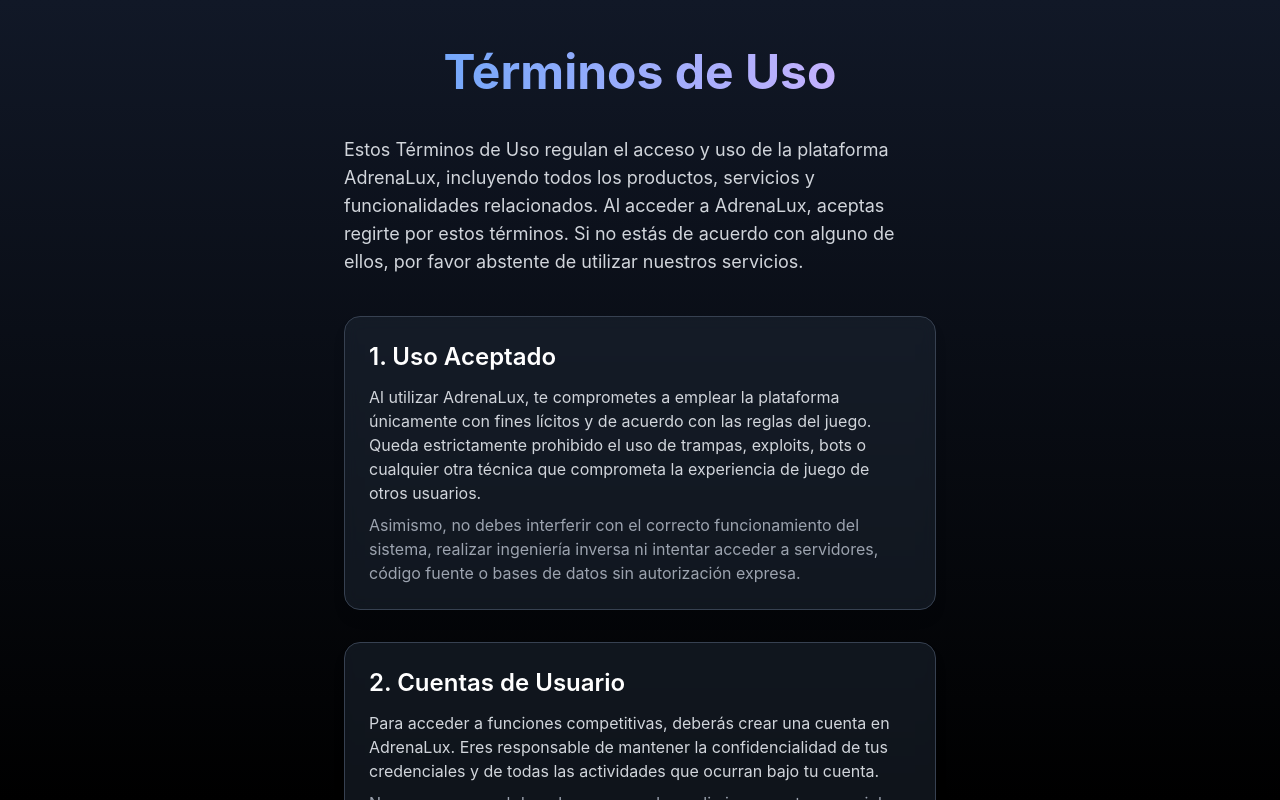
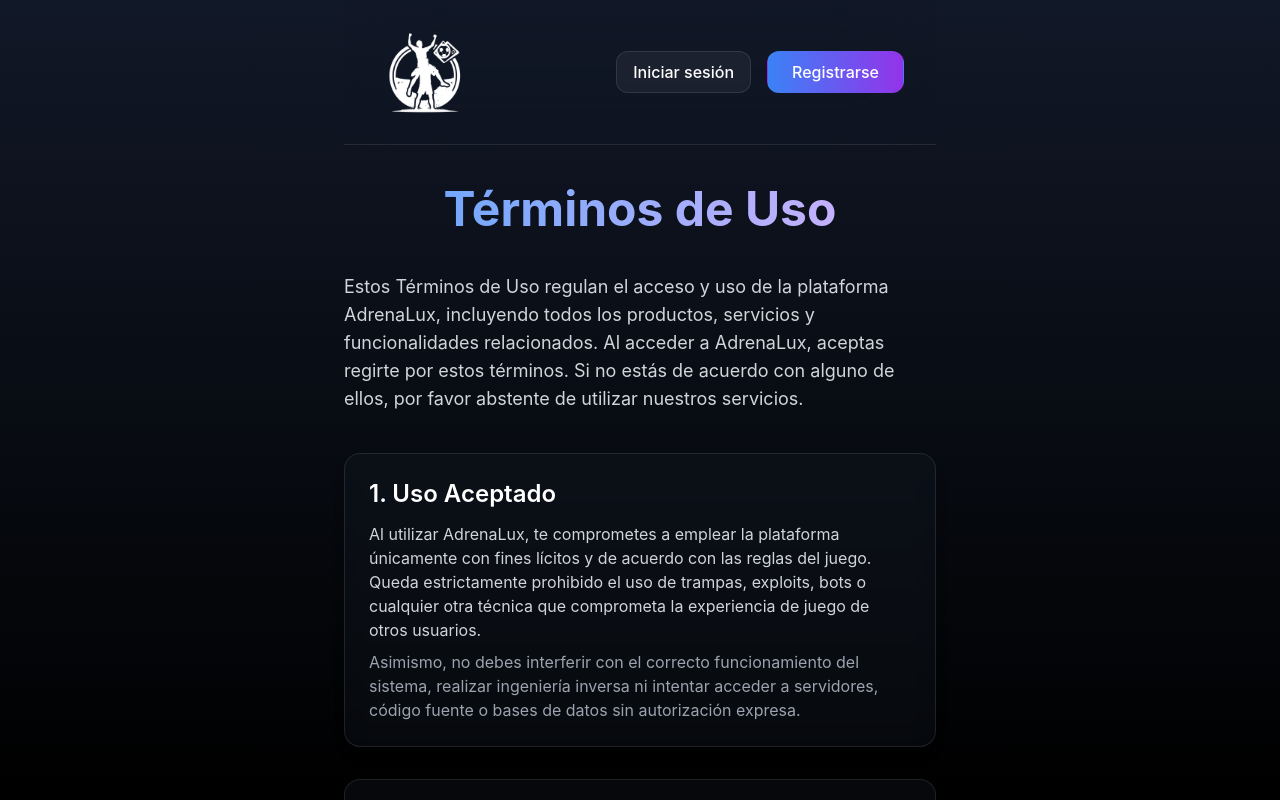
Before and after one commit to UNIZAR-30226-2025-05/adrenalux-frontend-web, a React (Vite) app: page /terminos in a window 1280 px wide. Built offline with nearby package versions, Linux system fonts and the light colour scheme.

Commit message:
Navbar en terminos

```diff
--- a/src/components/Terminos.jsx
+++ b/src/components/Terminos.jsx
@@ -1,4 +1,6 @@
 import { useEffect } from 'react';
+import { motion } from "framer-motion";
+import logo from "../assets/adrenalux_logo_white.png";
 
 const Terminos = () => {
   useEffect(() => {
@@ -10,11 +12,51 @@
     };
   }, []);
 
-  const sectionBoxStyle = "bg-gray-800/50 border border-gray-700 rounded-2xl p-6 shadow-lg backdrop-blur";
+    const handleLoginClick = () => navigate("/login");
+    const handleSignUpClick = () => navigate("/register");
+
+    const itemVariants = {
+        hidden: { y: 20, opacity: 0 },
+        visible: {
+        y: 0,
+        opacity: 1,
+        transition: { type: "spring", stiffness: 100 },
+        },
+    };
+
+  const sectionBoxStyle = "bg-gray-800/20 border border-white/10 rounded-2xl p-6 shadow-lg backdrop-blur";
 
   return (
     <div className="w-full h-screen flex justify-center bg-gradient-to-b from-gray-900 to-black overflow-y-auto">
-      <main className="w-full lg:w-1/2 px-6 py-8 md:py-12 space-y-10">
+      <main className="w-full lg:w-1/2 px-6 pb-8 md:pb-12 space-y-10">
+          {/* Navbar */}
+        <header className="w-full px-4 py-4 md:px-8 md:py-6 flex justify-between items-center z-50 backdrop-blur-2xl border-b border-white/10">
+            <motion.img
+            src={logo}
+            alt="AdrenaLux Logo"
+            className="w-16 md:w-24 cursor-pointer transition-all duration-500 hover:scale-105"
+            onClick={() => navigate("/")}
+            whileHover={{ scale: 1.05 }}
+            variants={itemVariants}
+            />
+            <nav className="flex gap-2 md:gap-4">
+            <motion.button
+                onClick={handleLoginClick}
+                className="bg-white/5 hover:bg-white/10 px-4 py-2 rounded-xl transition-all duration-300 border border-white/10 backdrop-blur-lg text-sm md:text-base"
+                variants={itemVariants}
+            >
+                Iniciar sesión
+            </motion.button>
+            <motion.button
+                onClick={handleSignUpClick}
+                className="relative bg-gradient-to-r from-blue-500 to-purple-600 hover:from-blue-400 hover:to-purple-500 px-6 py-2 rounded-xl transition-all duration-300 hover:shadow-[0_0_20px_-5px_rgba(99,102,241,0.5)]"
+                variants={itemVariants}
+            >
+                <span className="relative z-10">Registrarse</span>
+                <div className="absolute inset-0 bg-gradient-to-r from-blue-500/30 to-purple-600/30 rounded-xl opacity-0 hover:opacity-100 transition-opacity duration-300" />
+            </motion.button>
+            </nav>
+        </header>
         <h1 className="text-4xl md:text-5xl font-bold bg-gradient-to-r from-blue-400 to-purple-300 bg-clip-text text-transparent text-center">
           Términos de Uso
         </h1>
```
